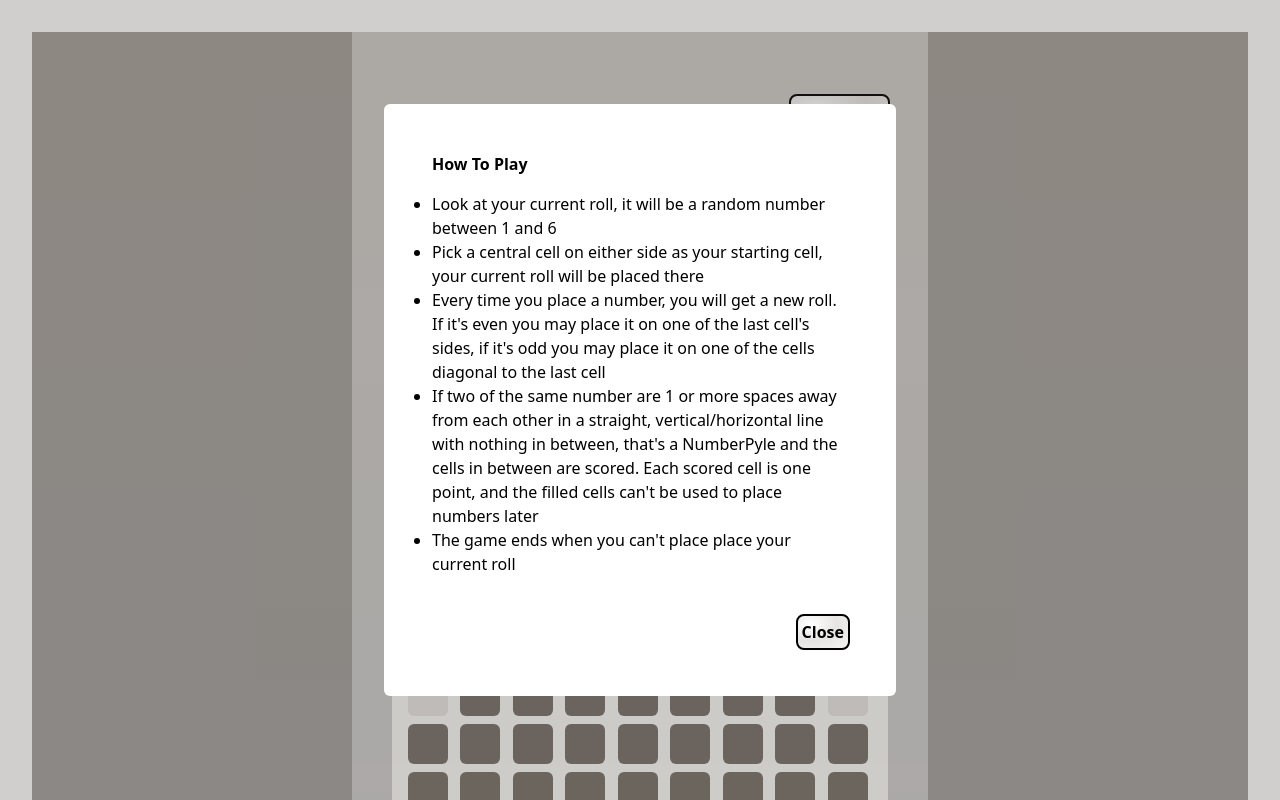
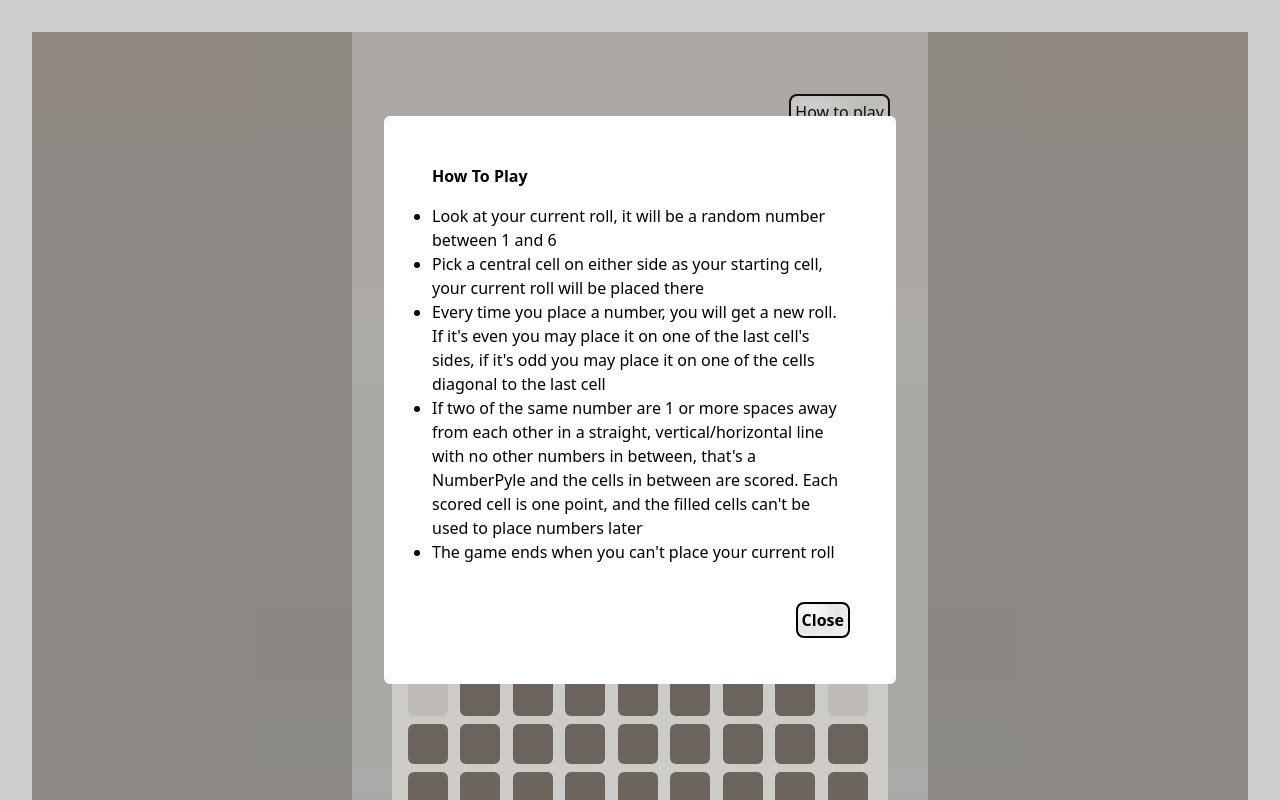
Before and after one commit to JennaBarbara/number-pyle, a React (Vite) app: page / in a window 1280 px wide. Both pictures are taken after a click on the button "How to play". Shown: the top 800 px of the page. Built offline with nearby package versions, Linux system fonts and the light colour scheme; a web font is replaced by a local one.

Commit message:
re wording how-to

```diff
--- a/src/components/how-to-dialog.tsx
+++ b/src/components/how-to-dialog.tsx
@@ -26,10 +26,10 @@ export default function HowToDialog() {
                     Every time you place a number, you will get a new roll. If it's even you may place it on one of the last cell's sides, if it's odd you may place it on one of the cells diagonal to the last cell
                 </li>
                 <li>
-                    If two of the same number are 1 or more spaces away from each other in a straight, vertical/horizontal line with nothing in between, that's a NumberPyle and the cells in between are scored. Each scored cell is one point, and the filled cells can't be used to place numbers later
+                    If two of the same number are 1 or more spaces away from each other in a straight, vertical/horizontal line with no other numbers in between, that's a NumberPyle and the cells in between are scored. Each scored cell is one point, and the filled cells can't be used to place numbers later
                 </li>
                 <li>
-                    The game ends when you can't place place your current roll
+                    The game ends when you can't place your current roll
                 </li>
             </ul>
             <div className='flex flex-col items-end pt-6'>
```
